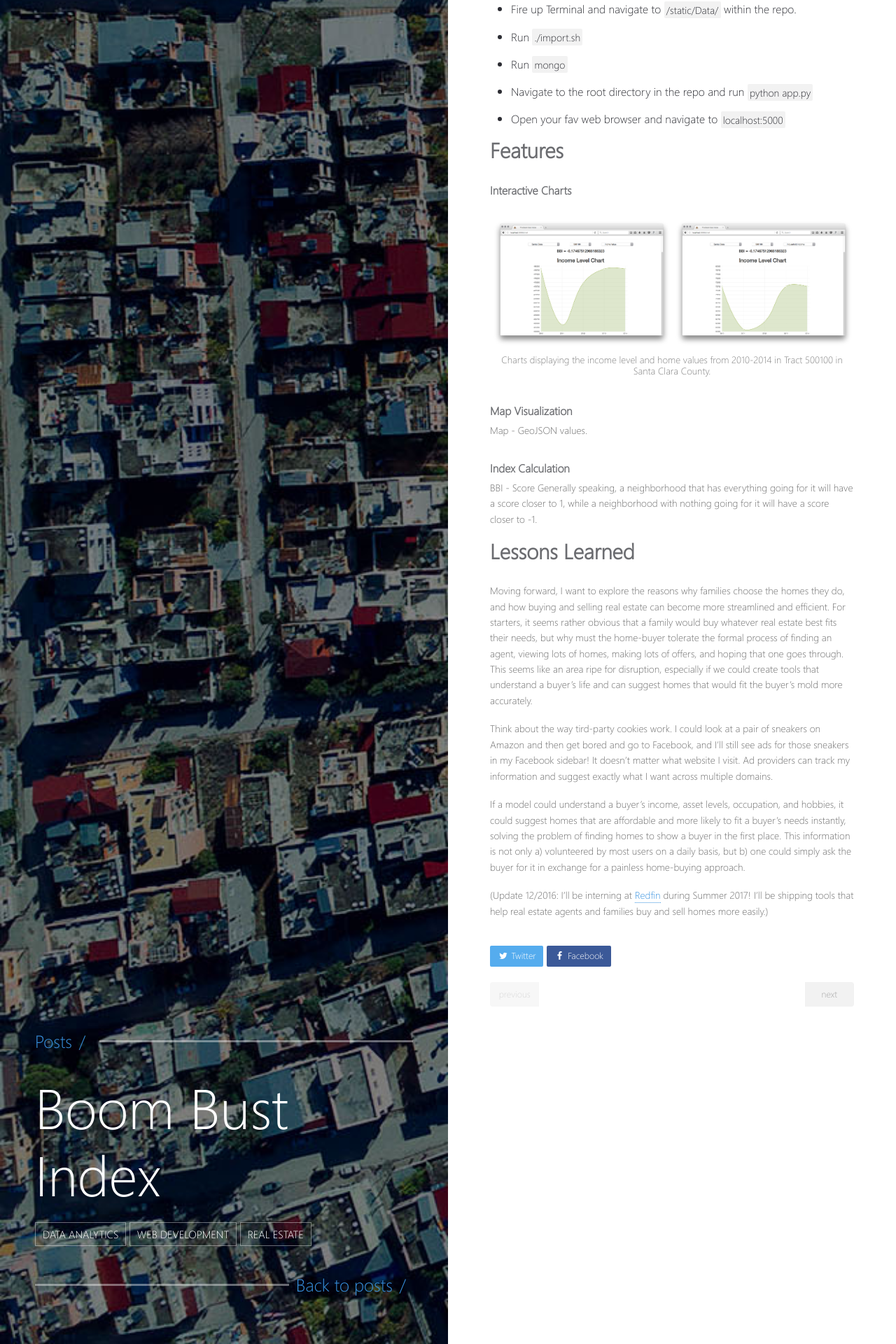
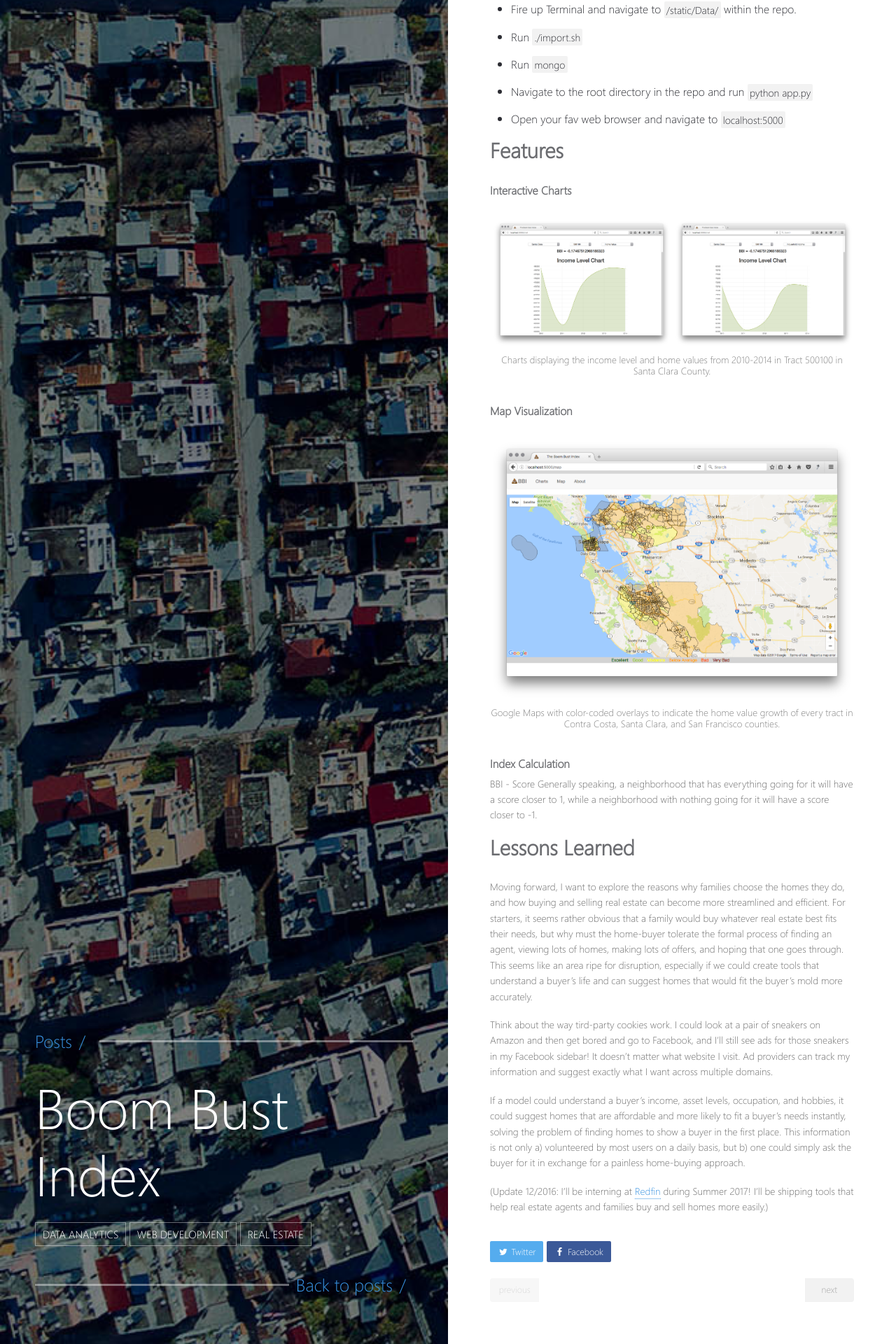
Before and after one commit to gargium/gargium.github.io, a Jekyll site: the page built from _posts/2017-03-27-boom-bust-index.md, in a window 1280 px wide. Shown: the part 1075-2995 px from the top of the page at 70% size. Built offline with Jekyll 4.4.1, drawn with Linux system fonts in a browser that asks for light colours.

Commit message:
added map picture

```diff
--- a/_posts/2017-03-27-boom-bust-index.md
+++ b/_posts/2017-03-27-boom-bust-index.md
@@ -44,10 +44,10 @@ There are multiple factors that affect the valuation of a home, including local
 </figure>
 
 #### Map Visualization
-
-
-Map - GeoJSON values.
-
+<figure>
+    <a href="images/Posts/BBI/3.png"><img src="/images/Posts/BBI/3.png"></a>
+    <figcaption>Google Maps with color-coded overlays to indicate the home value growth of every tract in Contra Costa, Santa Clara, and San Francisco counties.</figcaption>
+</figure>
 
 #### Index Calculation
 
```
Also changed, not shown: images/Posts/BBI/3.png (added).
